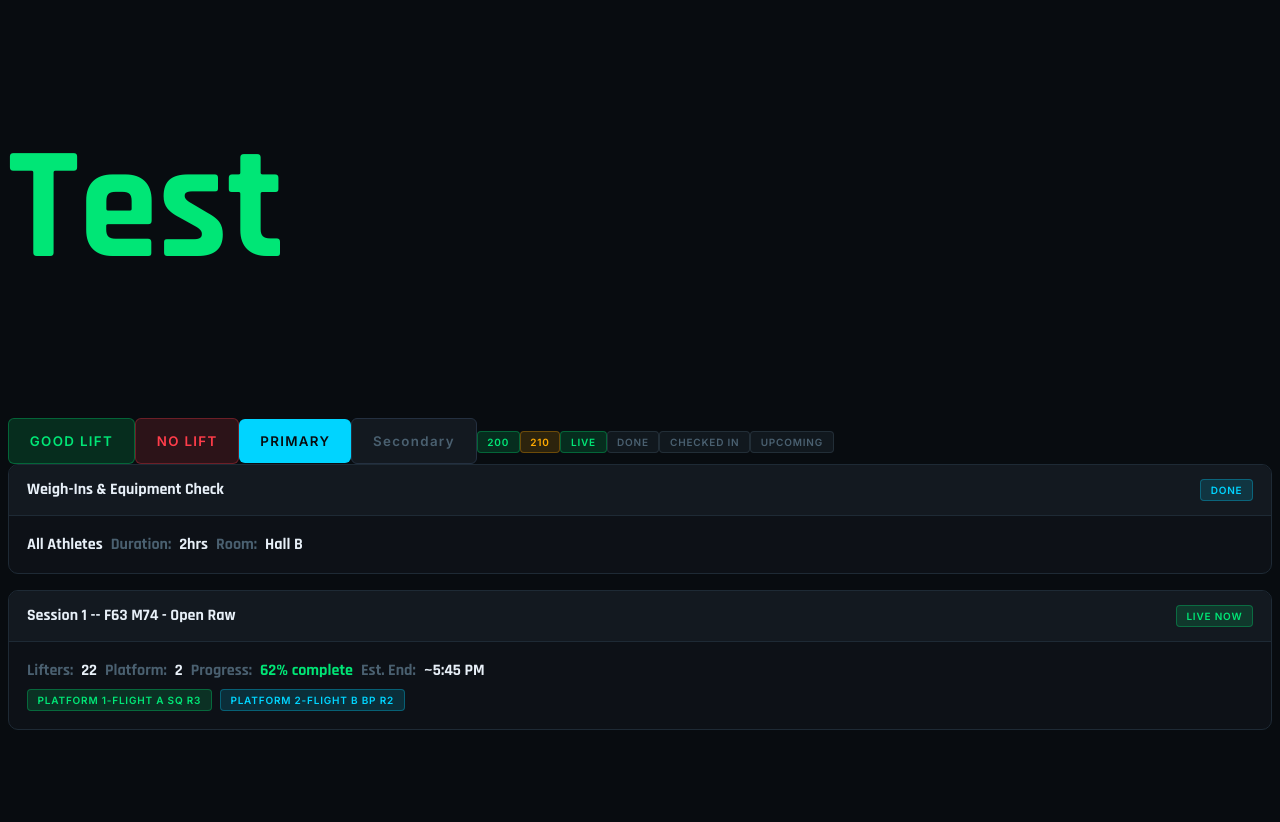
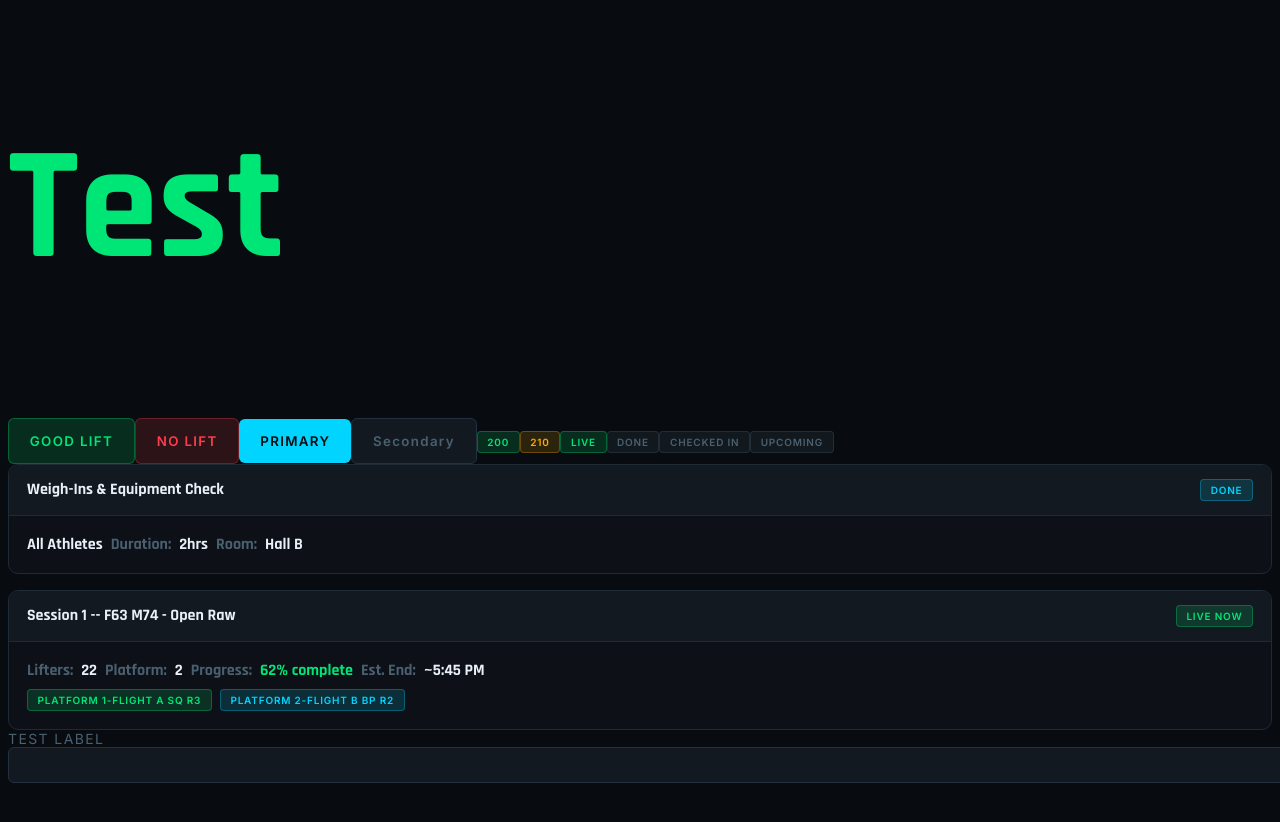
Before and after one commit to kbongco/meet-lifting-track, a Next.js app: page / in a window 1280 px wide. Shown: the top 822 px of the page. Built offline with nearby package versions, Linux system fonts and the light colour scheme.

Commit message:
created form input

```diff
--- a/Components/ui/Form/FormInput.scss
+++ b/Components/ui/Form/FormInput.scss
@@ -0,0 +1,31 @@
+@import "../../../app/styles/globals.scss";
+@import "../../../app/styles/variables.scss";
+
+.chbi-lifting-form-input-container {
+  display: flex;
+  flex-direction: column;
+
+  .chbi-lifting-form-label {
+    font-family: $font-body;
+    text-transform: uppercase;
+    letter-spacing: 0.1em;
+    color: #4a6070;
+    font-size: 14px;
+  }
+  .chbi-lifting-form-input {
+    background: $color-panel-2;
+    border: 1px solid $color-border-2;
+    border-radius: 6px;
+    padding: 9px 12px;
+    color: $color-text;
+    font-size: 13px;
+    font-family: $font-body;
+     width: 100%;
+
+    // focus state
+    &:focus {
+      border-color: $color-accent;
+      outline: none;
+    }
+  }
+}
--- a/Components/ui/Form/FormInput.tsx
+++ b/Components/ui/Form/FormInput.tsx
@@ -1,8 +1,11 @@
 import { FormInputProps } from "@/Components/component-props";
+import "./FormInput.scss";
 
-export default function FormInput({...rest}: FormInputProps) {
+export default function FormInput({ label, ...rest }: FormInputProps) {
   return (
-    <input{...rest}>
-    </input>
-  )
+    <div className="chbi-lifting-form-input-container">
+      <label className="chbi-lifting-form-label">{label}</label>
+      <input className="chbi-lifting-form-input" {...rest} />
+    </div>
+  );
 }
--- a/app/page.tsx
+++ b/app/page.tsx
@@ -3,6 +3,7 @@ import "./page.scss";
 import Button from "@/Components/ui/Button/Button";
 import Badge from "@/Components/ui/Badge/Badge";
 import { Card, CardHeader, CardBody } from "@/Components/ui/Card/Card";
+import FormInput from "@/Components/ui/Form/FormInput";
 export default function Home() {
   return (
     <div>
@@ -51,6 +52,8 @@ export default function Home() {
         </Card>
       </div>
 
+      <FormInput label={"Test Label"}/>
+
     </div>
   );
 }
```
